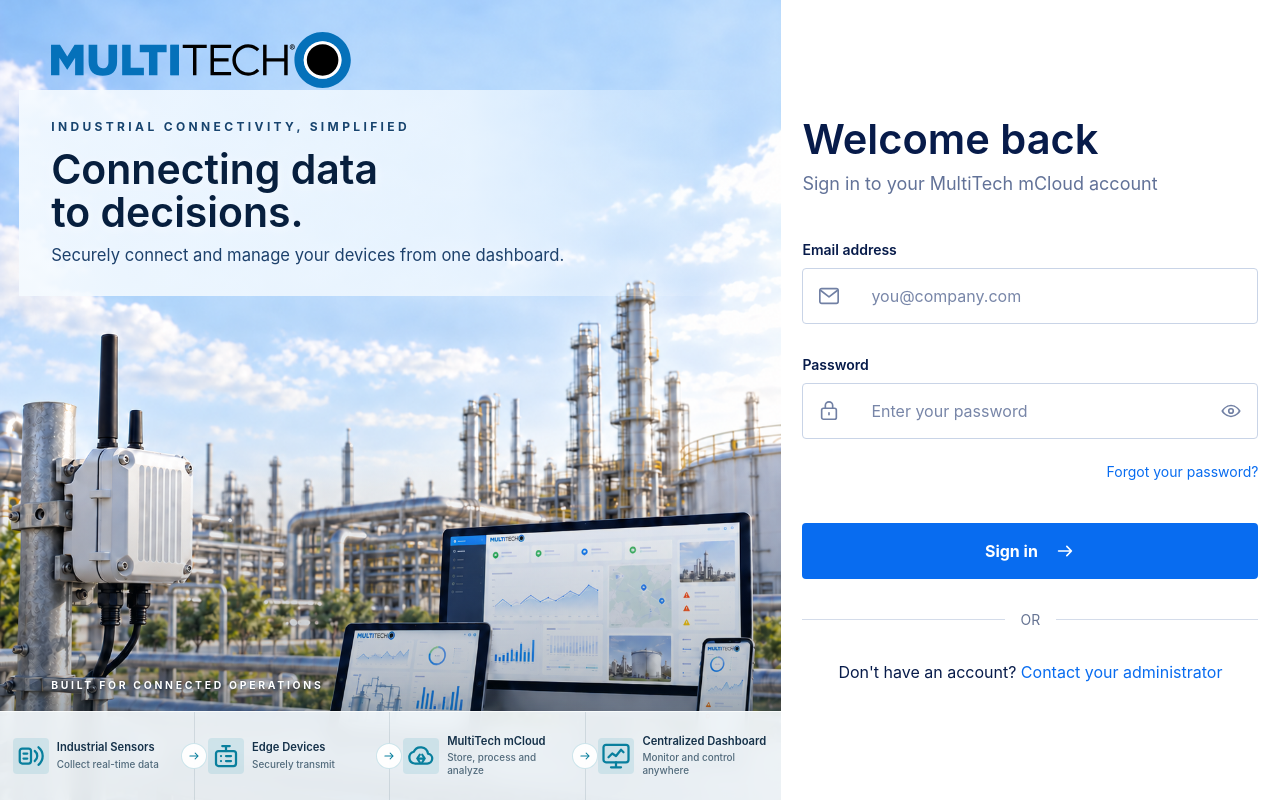
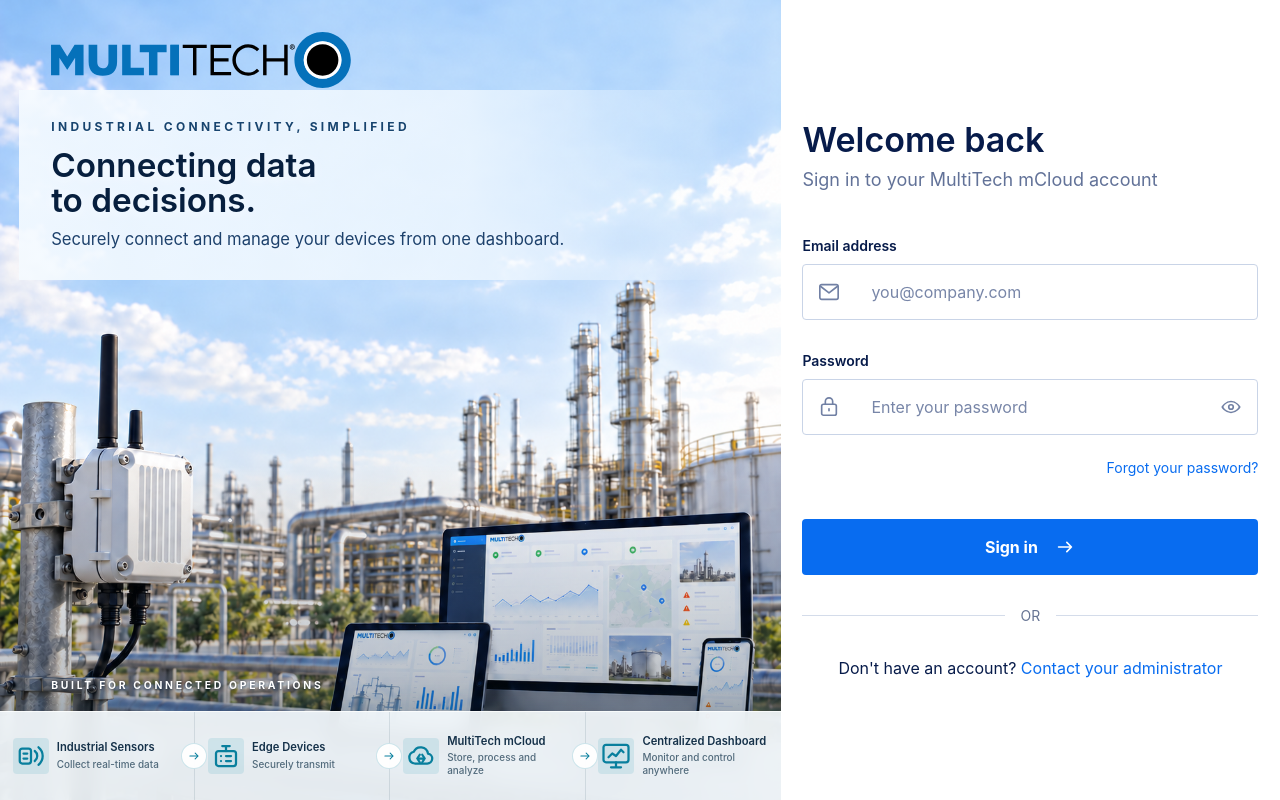
Before and after one commit to arifuzzaman-tanin/multitech-dashboard, a React (Vite) app: page / in a window 1280 px wide. Built offline with nearby package versions, Linux system fonts and the light colour scheme.

Commit message:
feat(styling): adjust font sizes for header and hero components for improved readability

```diff
--- a/src/features/authentication/components/LoginForm/LoginForm.module.scss
+++ b/src/features/authentication/components/LoginForm/LoginForm.module.scss
@@ -13,7 +13,7 @@
 
   h1 {
     color: var(--color-navy);
-    font-size: clamp($font-size-2xl, 9vw, 2.4rem);
+    font-size: clamp($font-size-xl, 6vw, 2rem);
     font-weight: 600;
     line-height: 1.15;
   }
@@ -93,6 +93,6 @@
 }
 
 @include respond-to(md) {
-  .header h1 { font-size: 2.6rem; }
+  .header h1 { font-size: 2.125rem; }
   .contact { font-size: $font-size-md; }
 }
--- a/src/features/authentication/components/LoginHero/LoginHero.module.scss
+++ b/src/features/authentication/components/LoginHero/LoginHero.module.scss
@@ -58,7 +58,7 @@
 .copy h2 {
   margin-top: 12px;
   color: #071f3e;
-  font-size: clamp(2.4rem, 3.2vw, 3.65rem);
+  font-size: clamp(2rem, 2.6vw, 3rem);
   font-weight: 600;
   line-height: 1.05;
   text-shadow: 0 2px 12px rgb(255 255 255 / 72%);
```
